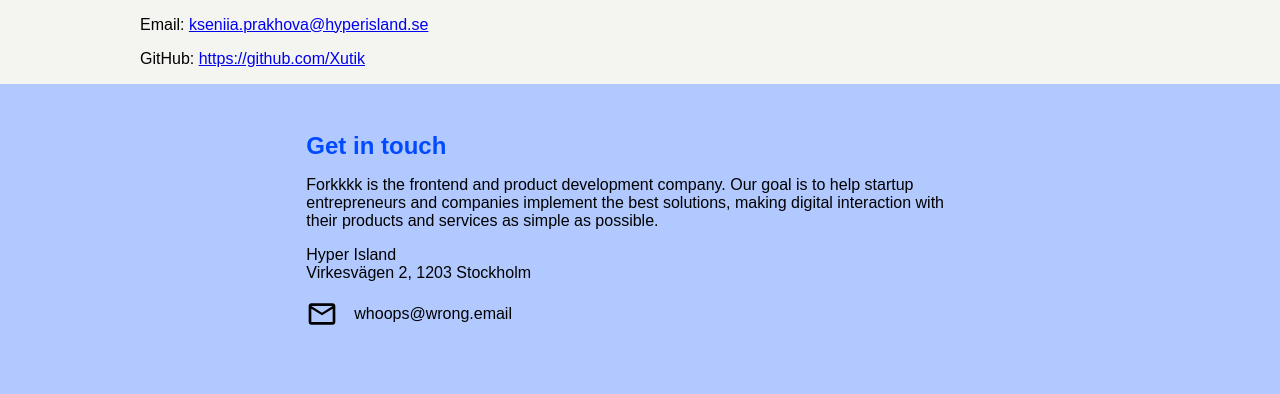
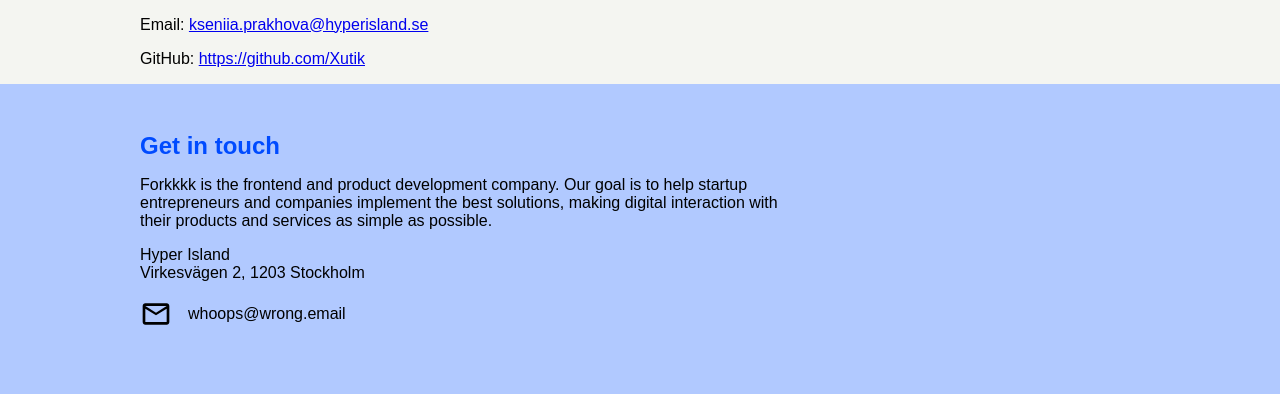
Before and after one commit to Xutik/Group2024, a website built with webpack: page src/template.html in a window 1280 px wide. Shown: the part 2486-2880 px from the top of the page. Built offline with nearby package versions, Linux system fonts and the light colour scheme; files whose address does not match are found by name.

Commit message:
fix: restyled footer

```diff
--- a/src/styles/style.css
+++ b/src/styles/style.css
@@ -192,10 +192,11 @@ footer {
   display: flex;
   justify-content: center;
   .container {
+    width: 100%;
     display: flex;
     justify-content: space-between;
     align-items: center;
-    padding: 3rem;
+    padding-block: 3rem;
     gap: 1rem;
     .contact {
       height: 100%;
```
